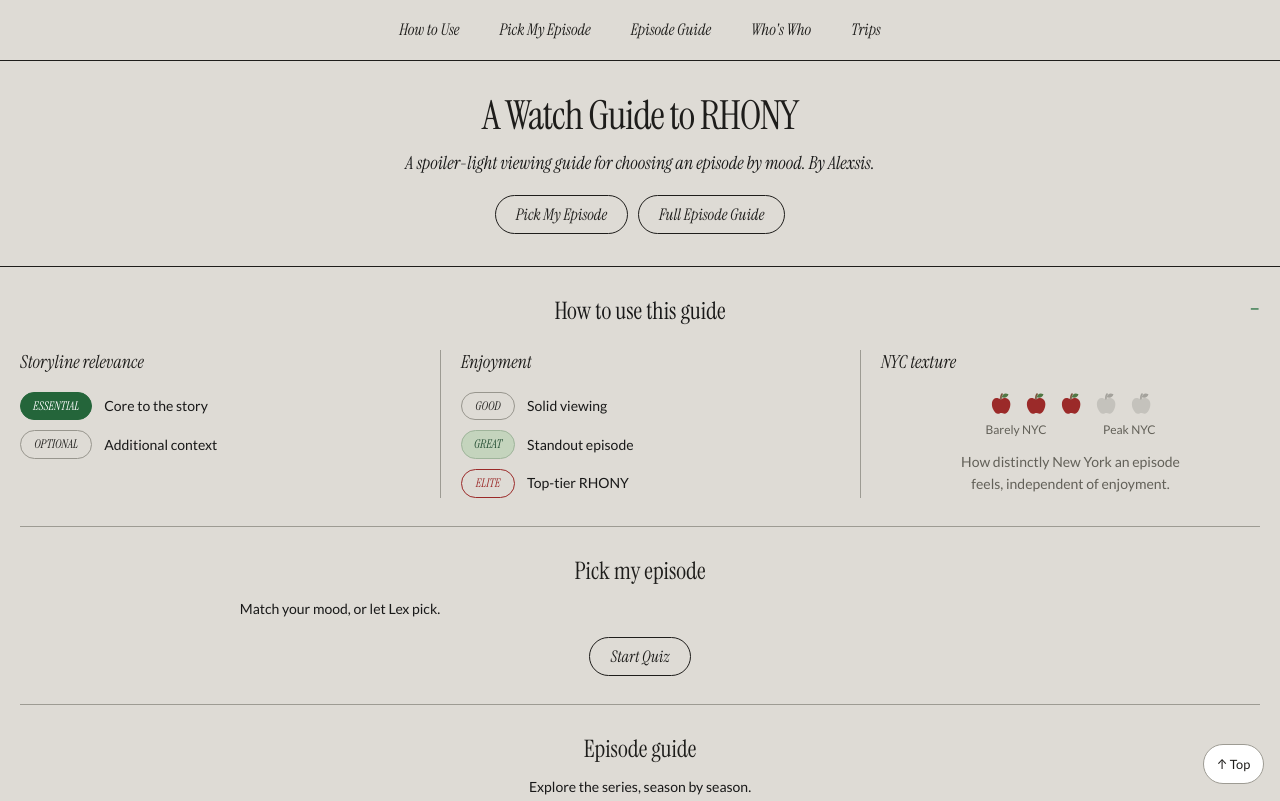
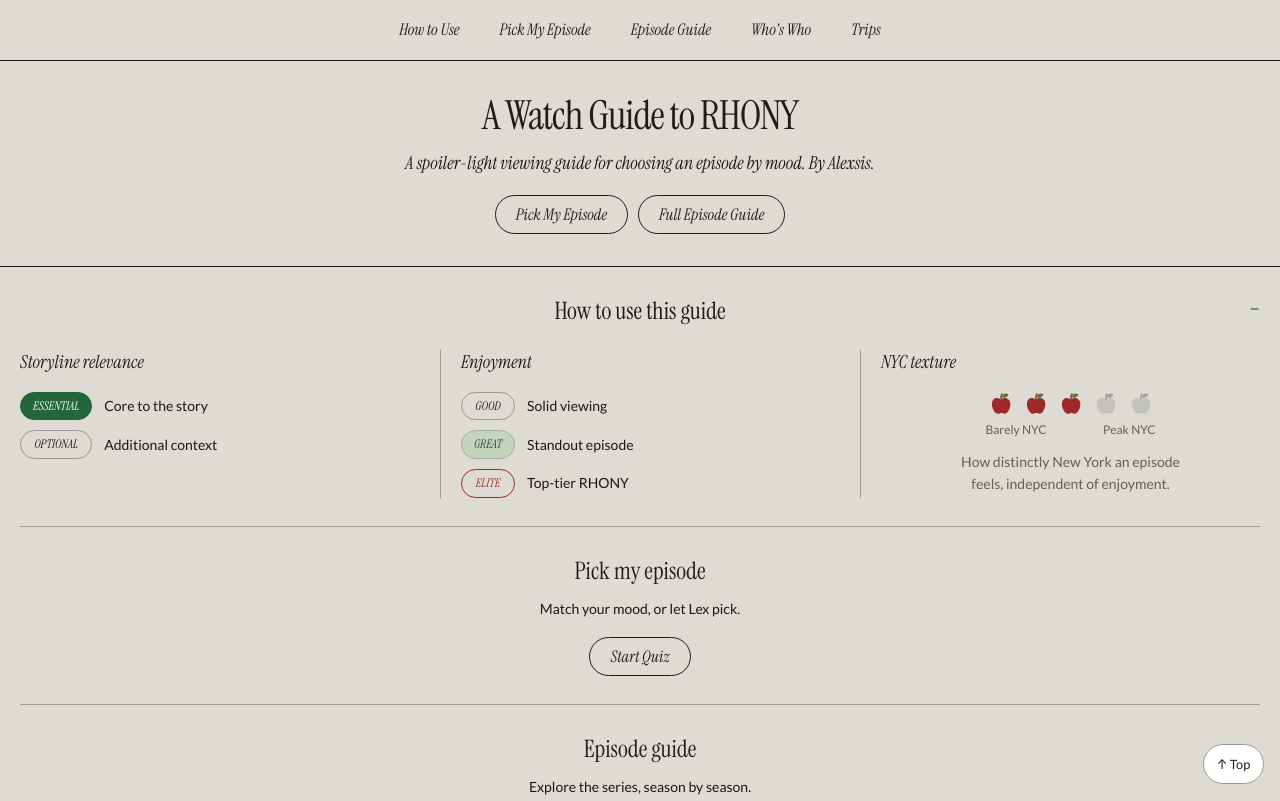
Before and after one commit to ale-x-sis/RHONYguide, a plain HTML site: page index.html in a window 1280 px wide. Shown: the top 801 px of the page. Drawn offline with Linux system fonts and the light colour scheme.

Commit message:
Center quiz subtitle within its existing max-width

```diff
--- a/styles.css
+++ b/styles.css
@@ -2010,7 +2010,7 @@ main > .section > h2, .guide-section .section-heading h2 { max-width: none; marg
 .how-section .guide-key[open] > summary::after { content: "−"; }
 .how-section .guide-key-grid { margin: 1.5rem 0 0; }
 .picker-section { text-align: center; }
-.picker-section .picker-intro { margin: 0; font: .875rem/1.6 var(--sans); }
+.picker-section .picker-intro { margin: 0 auto; text-align: center; font: .875rem/1.6 var(--sans); }
 .picker-section > .picker-start { margin: 1rem auto 0; }
 .picker-section .picker-form { margin: 1rem auto 0; text-align: left; }
 .picker-section .prescription { text-align: left; }
```
